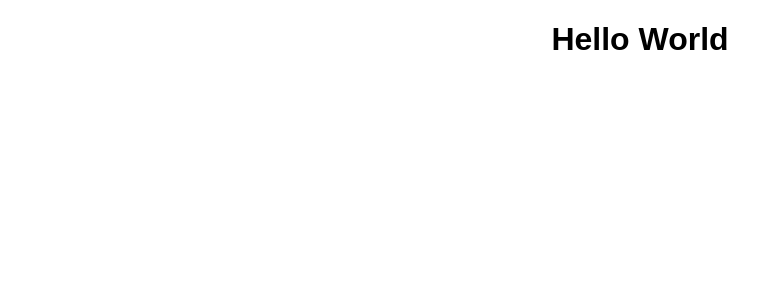
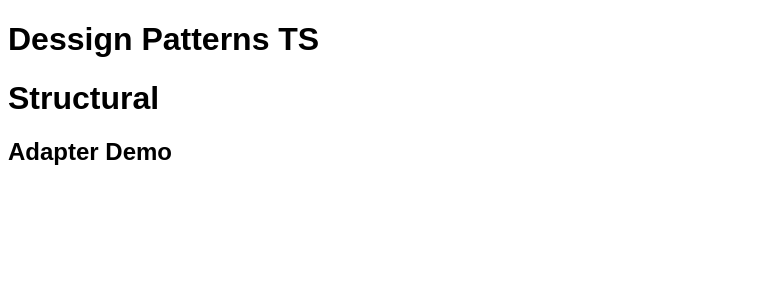
Before and after one commit to volodymyrkr/DesignPatternsTS, a React (Create React App) app: page / in a window 1280 px wide. Shown: the top 300 px of the page, without its empty margins (0-782 px from the left). Built offline with nearby package versions, Linux system fonts and the light colour scheme.

Commit message:
First demo
First demo with Adapter is added

```diff
--- /dev/null
+++ b/sandbox.config.json
@@ -0,0 +1,5 @@
+{
+  "infiniteLoopProtection": true,
+  "hardReloadOnChange": true,
+  "view": "browser"
+}
--- a/src/index.tsx
+++ b/src/index.tsx
@@ -2,11 +2,15 @@ import * as React from "react";
 import { render } from "react-dom";
 
 import "./styles.css";
+import Demo from "./patterns/structural/adapter/Demo";
 
 function App() {
   return (
     <div className="App">
-      <h1>Hello World</h1>
+      <div className="Title">
+        <h1>Dessign Patterns TS</h1>
+      </div>
+      <Demo />
     </div>
   );
 }
--- /dev/null
+++ b/src/patterns/structural/adapter/Demo.tsx
@@ -0,0 +1,12 @@
+import * as React from "react";
+
+function Demo() {
+  return (
+    <div>
+      <h1>Structural</h1>
+      <h2>Adapter Demo</h2>
+    </div>
+  );
+}
+
+export default Demo;
--- a/src/styles.css
+++ b/src/styles.css
@@ -1,4 +1,12 @@
+h1,
+h2 {
+  text-align: left;
+}
+
 .App {
   font-family: sans-serif;
+}
+
+.Title {
   text-align: center;
 }
```
Also changed, not shown: package.json (+11 -4 lines).
